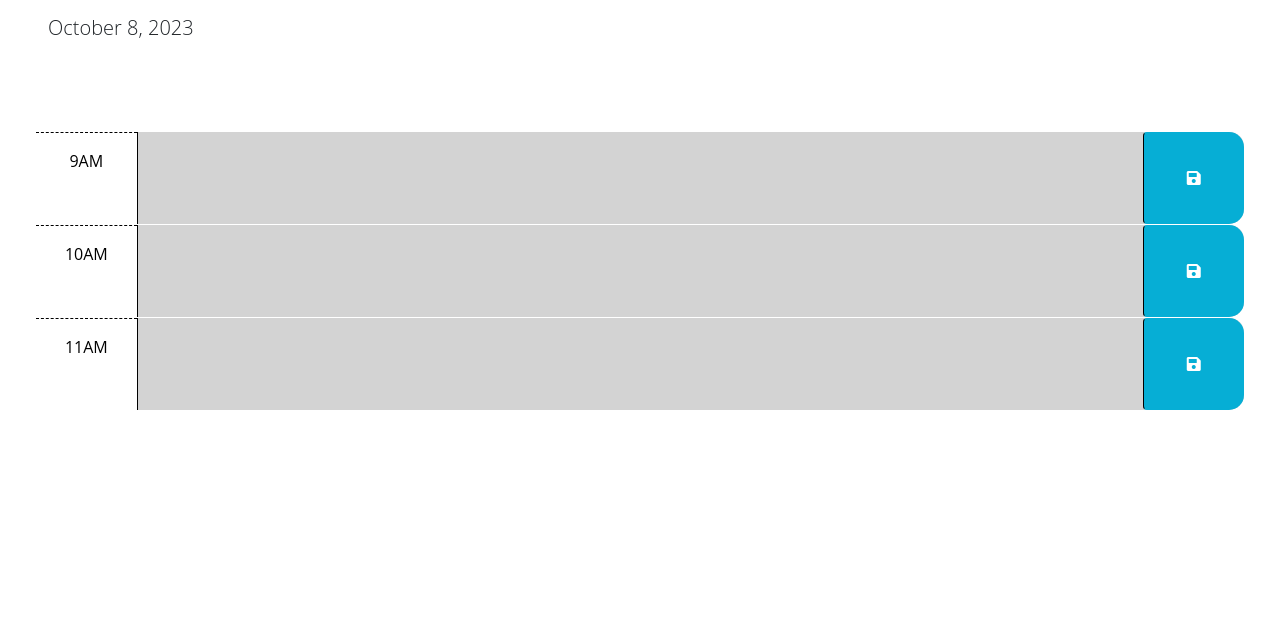
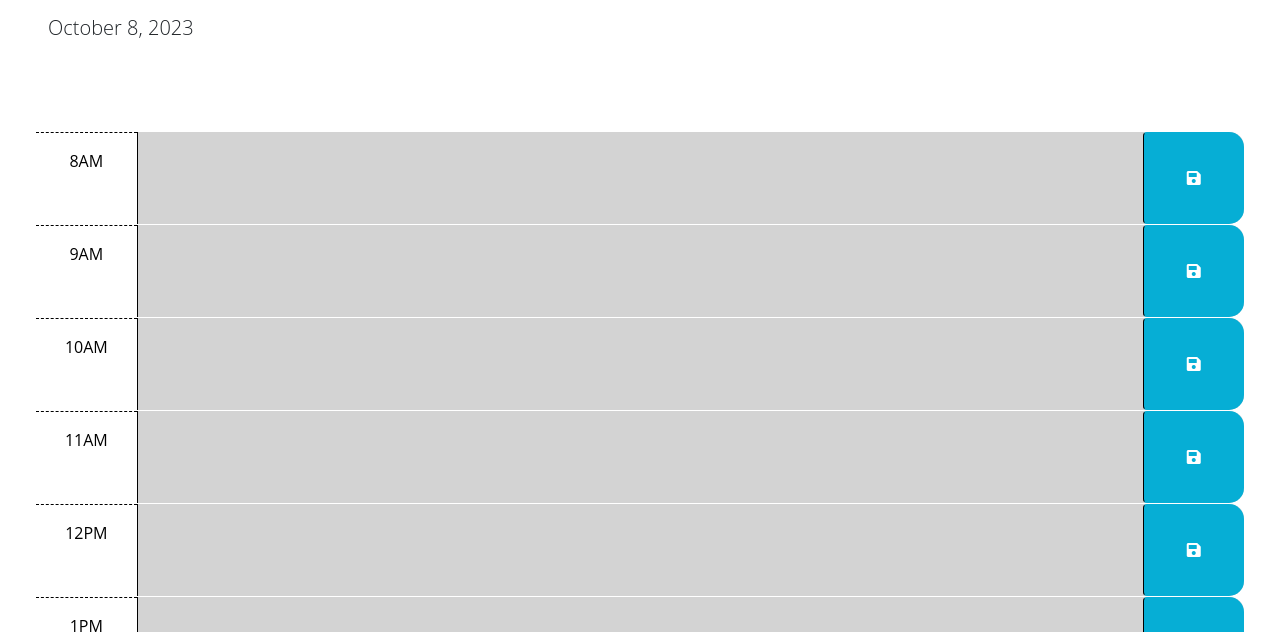
Before and after one commit to pineonline10/workdayplanner, a plain HTML site: page index.html in a window 1280 px wide. Shown: the part 166-798 px from the top of the page. Drawn offline with nearby package versions, Linux system fonts and the light colour scheme.

Commit message:
adds generated timeblocks, rendered ones, am/pm logic, dynamic event binding

```diff
--- a/index.html
+++ b/index.html
@@ -73,7 +73,7 @@
     <script src="https://cdn.jsdelivr.net/npm/dayjs@1.11.3/dayjs.min.js"
     integrity="sha256-iu/zLUB+QgISXBLCW/mcDi/rnf4m4uEDO0wauy76x7U="
     crossorigin="anonymous"></script>
+    <script src="script.js"></script>
 
-    <script src="script.js"></script>
   </body>
 </html>
--- a/script.js
+++ b/script.js
@@ -1,60 +1,66 @@
-// Wrap all code that interacts with the DOM in a call to jQuery to ensure that
-// the code isn't run until the browser has finished rendering all the elements
-// in the html.
-
 $(function () {
     // Display the current day in the header
     const currentDay = dayjs().format("MMMM D, YYYY");
     $("#currentDay").text(currentDay);
-   // Add past, present, future classes to time-blocks
-   $(".time-block").each(function () {
-    let blockHour = parseInt($(this).attr("id").split("-")[1]);
+
+    function generateTimeBlocks() {
+      let timeBlocks = [];
+      for (let i = 8; i <= 17; i++) {
+        timeBlocks.push(i);
+      }
+      return timeBlocks;
+    }
+
+    function renderTimeBlocks() {
+      let timeBlocksContainer = $(".container-fluid");
+      let timeBlocks = generateTimeBlocks();
       let currentHour = dayjs().hour();
 
-    $(this).removeClass("past present future");
+      timeBlocksContainer.empty();
 
-    if (blockHour < currentHour) {
-      $(this).addClass("past");
-    } else if (blockHour === currentHour) {
-      $(this).addClass("present");
+      timeBlocks.forEach((hour) => {
+        let amPm = hour >= 12 ? "PM" : "AM";
+        let displayHour = hour % 12 === 0 ? 12 : hour % 12;
+        let pastPresentFuture = "";
+
+        if (hour < currentHour) {
+          pastPresentFuture = "past";
+        } else if (hour === currentHour) {
+          pastPresentFuture = "present";
         } else {
-      $(this).addClass("future");
+          pastPresentFuture = "future";
         }
+
+        let blockHtml = `
+        <div id="hour-${hour}" class="row time-block ${pastPresentFuture}">
+          <div class="col-2 col-md-1 hour text-center py-3">${displayHour}${amPm}</div>
+          <textarea class="col-8 col-md-10 description" rows="3"></textarea>
+          <button class="btn saveBtn col-2 col-md-1" aria-label="save">
+            <i class="fas fa-save" aria-hidden="true"></i>
+          </button>
+        </div>`;
+
+        timeBlocksContainer.append(blockHtml);
       });
+    }
+
+    renderTimeBlocks();
 
     // Save to localStorage on button click
-    $(".saveBtn").click(function () {
+    $(document).on("click", ".saveBtn", function () {
       const hour = $(this).parent().attr("id").split("-")[1];
+      const amPm = parseInt(hour) >= 12 ? "PM" : "AM";
       const eventText = $(this).siblings("textarea").val();
-        localStorage.setItem(hour, eventText);
+      localStorage.setItem(hour + amPm, eventText);
     });
 
     // Load from localStorage
     $(".time-block").each(function () {
       const hour = $(this).attr("id").split("-")[1];
-        const eventText = localStorage.getItem(hour);
+      const amPm = parseInt(hour) >= 12 ? "PM" : "AM";
+      const eventText = localStorage.getItem(hour + amPm);
       if (eventText) {
         $(this).find("textarea").val(eventText);
       }
     });
   });
-
-    // TODO: Add a listener for click events on the save button. This code should
-    // use the id in the containing time-block as a key to save the user input in
-    // local storage. HINT: What does `this` reference in the click listener
-    // function? How can DOM traversal be used to get the "hour-x" id of the
-    // time-block containing the button that was clicked? How might the id be
-    // useful when saving the description in local storage?
-    //
-    // TODO: Add code to apply the past, present, or future class to each time
-    // block by comparing the id to the current hour. HINTS: How can the id
-    // attribute of each time-block be used to conditionally add or remove the
-    // past, present, and future classes? How can Day.js be used to get the
-    // current hour in 24-hour time?
-    //
-    // TODO: Add code to get any user input that was saved in localStorage and set
-    // the values of the corresponding textarea elements. HINT: How can the id
-    // attribute of each time-block be used to do this?
-    //
-    // TODO: Add code to display the current date in the header of the page.
-  ;
```
Lines whose indentation alone changed are shown as unchanged.
